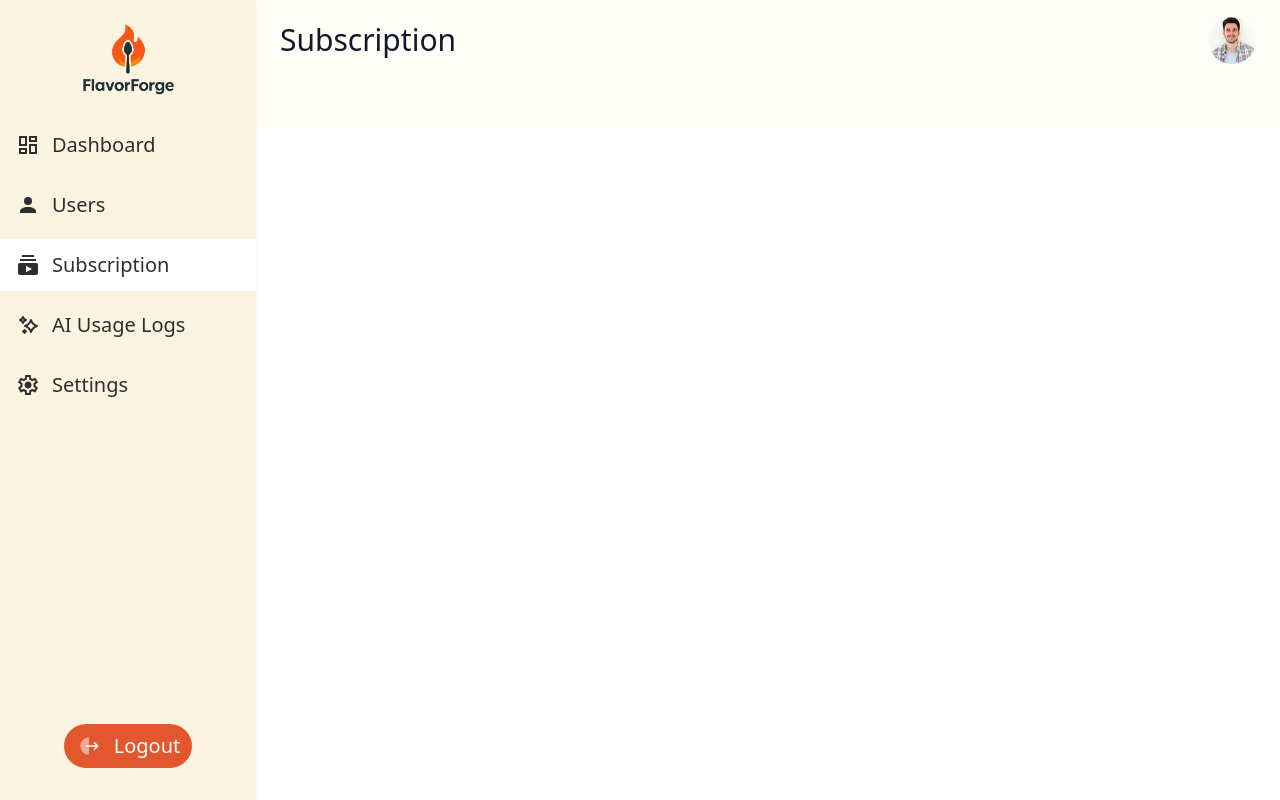
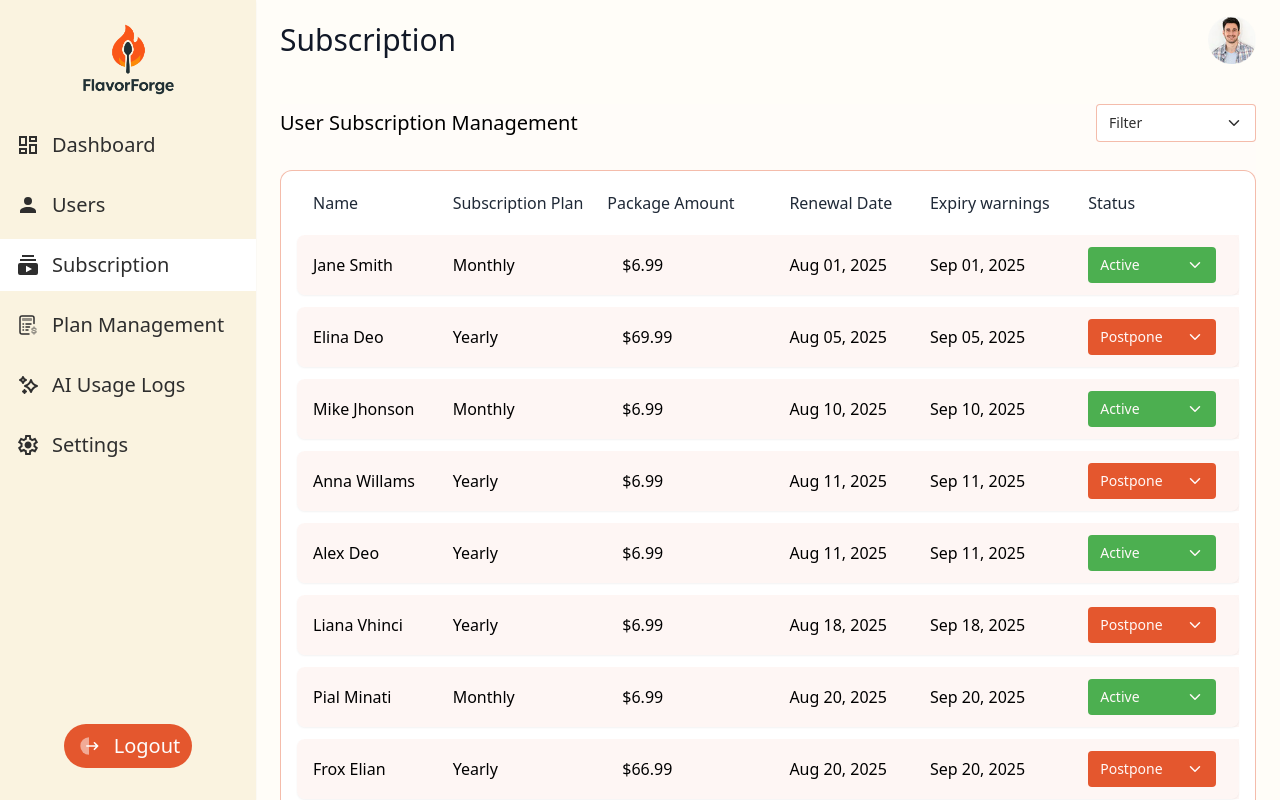
Before and after one commit to Arafat-Bhuiyan/FlavorForge, a React (Vite) app: page /admin in a window 1280 px wide. Both pictures are taken after a click on the button "Subscription". Built offline with nearby package versions, Linux system fonts and the light colour scheme.

Commit message:
Subscription - User Subscription Management full done

```diff
--- /dev/null
+++ b/public/user-subscription.json
@@ -0,0 +1,83 @@
+[
+  {
+    "id": 1,
+    "name": "Jane Smith",
+    "subPlan": "Monthly",
+    "packageAmount": "$6.99",
+    "renewalDate": "Aug 01, 2025",
+    "expiryWarnings": "Sep 01, 2025",
+    "status": "Active"
+  },
+  {
+    "id": 2,
+    "name": "Elina Deo",
+    "subPlan": "Yearly",
+    "packageAmount": "$69.99",
+    "renewalDate": "Aug 05, 2025",
+    "expiryWarnings": "Sep 05, 2025",
+    "status": "Postpone"
+  },
+  {
+    "id": 3,
+    "name": "Mike Jhonson",
+    "subPlan": "Monthly",
+    "packageAmount": "$6.99",
+    "renewalDate": "Aug 10, 2025",
+    "expiryWarnings": "Sep 10, 2025",
+    "status": "Active"
+  },
+  {
+    "id": 4,
+    "name": "Anna Willams",
+    "subPlan": "Yearly",
+    "packageAmount": "$6.99",
+    "renewalDate": "Aug 11, 2025",
+    "expiryWarnings": "Sep 11, 2025",
+    "status": "Postpone"
+  },
+  {
+    "id": 5,
+    "name": "Alex Deo",
+    "subPlan": "Yearly",
+    "packageAmount": "$6.99",
+    "renewalDate": "Aug 11, 2025",
+    "expiryWarnings": "Sep 11, 2025",
+    "status": "Active"
+  },
+  {
+    "id": 6,
+    "name": "Liana Vhinci",
+    "subPlan": "Yearly",
+    "packageAmount": "$6.99",
+    "renewalDate": "Aug 18, 2025",
+    "expiryWarnings": "Sep 18, 2025",
+    "status": "Postpone"
+  },
+  {
+    "id": 7,
+    "name": "Pial Minati",
+    "subPlan": "Monthly",
+    "packageAmount": "$6.99",
+    "renewalDate": "Aug 20, 2025",
+    "expiryWarnings": "Sep 20, 2025",
+    "status": "Active"
+  },
+  {
+    "id": 8,
+    "name": "Frox Elian",
+    "subPlan": "Yearly",
+    "packageAmount": "$66.99",
+    "renewalDate": "Aug 20, 2025",
+    "expiryWarnings": "Sep 20, 2025",
+    "status": "Postpone"
+  },
+  {
+    "id": 9,
+    "name": "Tom Lio",
+    "subPlan": "Monthly",
+    "packageAmount": "$6.99",
+    "renewalDate": "Aug 30, 2025",
+    "expiryWarnings": "Sep 30, 2025",
+    "status": "Active"
+  }
+]
--- a/src/Admin/CustomDropdown.jsx
+++ b/src/Admin/CustomDropdown.jsx
@@ -11,11 +11,19 @@ export default function CustomDropdown({ options, defaultLabel, onSelect }) {
     if (onSelect) onSelect(option);
   };
 
+  // Make a mapping for setting the background color according to the status.
+  const statusColors = {
+    Active: "bg-[#4CAF50] text-[#FFF9F8] border-none font-medium",
+    Postpone: "bg-[#E4572E] text-[#FFF9F8] border-none font-medium",
+    Default: "bg-white text-[#2e2e2e] border-[#E4572E]/40",
+  };
+
   return (
     <div className="relative w-full">
       <button
         onClick={() => setOpen(!open)}
-        className="w-full flex items-center justify-between border border-[#E4572E]/40 rounded px-3 py-2 text-sm text-[#2e2e2e] focus:ring-1 focus:ring-[#E4572E]/60"
+        className={`w-full flex items-center justify-between rounded px-3 py-2 text-sm border border-[#E4572E]/40 focus:ring-1 focus:ring-[#E4572E]/60
+          ${statusColors[selected] || statusColors.Default}`}
       >
         {selected}
         {open ? <ChevronUp size={18} /> : <ChevronDown size={18} />}
--- a/src/Admin/Dashboard/DashboardMainPage.jsx
+++ b/src/Admin/Dashboard/DashboardMainPage.jsx
@@ -5,6 +5,7 @@ import { StartCards } from "./StartCards";
 import Users from "../Users/Users";
 import AiUsageLogs from "../AiUsageLogs/AiUsageLogs";
 import Settings from "../Settings/Settings";
+import { Subscription } from "../Subscription/Subscription";
 
 export default function DashboardMainPage() {
   const [currentComponent, setCurrentComponent] = useState("Dashboard"); // New state to track the active component
@@ -35,6 +36,8 @@ export default function DashboardMainPage() {
                 ? "AI Usage Logs"
                 : currentComponent === "Settings"
                 ? "Settings"
+                : currentComponent === "Plan Management"
+                ? "Plan Management"
                 : "Dashboard"}
             </h1>
             <img src={profile} alt="profile" className="w-12 h-12" />
@@ -53,6 +56,7 @@ export default function DashboardMainPage() {
           {currentComponent === "Users" && <Users />}
           {currentComponent === "AI Usage Logs" && <AiUsageLogs />}
           {currentComponent === "Settings" && <Settings />}
+          {currentComponent === "Subscription" && <Subscription />}
         </div>
       </div>
     </div>
--- a/src/Admin/Sidebar/Sidebar.jsx
+++ b/src/Admin/Sidebar/Sidebar.jsx
@@ -1,5 +1,3 @@
-
-
 export const Sidebar = ({ currentComponent, onMenuClick }) => {
   const dashboard = () => (
     <svg
@@ -69,6 +67,28 @@ export const Sidebar = ({ currentComponent, onMenuClick }) => {
       ></path>
     </svg>
   );
+  const plan = () => (
+    <svg
+      xmlns="http://www.w3.org/2000/svg"
+      width={24}
+      height={24}
+      viewBox="0 0 24 24"
+    >
+      <path
+        fill="#2e2e2e"
+        d="M6 2.25A2.75 2.75 0 0 0 3.25 5v14A2.75 2.75 0 0 0 6 21.75h7a.75.75 0 0 0 0-1.5H6c-.69 0-1.25-.56-1.25-1.25V5c0-.69.56-1.25 1.25-1.25h10c.69 0 1.25.56 1.25 1.25v5.5a.75.75 0 0 0 1.5 0V5A2.75 2.75 0 0 0 16 2.25z"
+      ></path>
+      <path
+        fill="#2e2e2e"
+        d="M7 10.25a.75.75 0 0 0 0 1.5h.5a.75.75 0 0 0 0-1.5zm3 0a.75.75 0 0 0 0 1.5h5a.75.75 0 0 0 0-1.5zm-3 3a.75.75 0 0 0 0 1.5h.5a.75.75 0 0 0 0-1.5zm3 0a.75.75 0 0 0 0 1.5h3.5a.75.75 0 0 0 0-1.5zm-3 3a.75.75 0 0 0 0 1.5h.5a.75.75 0 0 0 0-1.5zm3 0a.75.75 0 0 0 0 1.5h2a.75.75 0 0 0 0-1.5z"
+      ></path>
+      <path
+        fill="#2e2e2e"
+        d="M6.076 5.617C6 5.801 6 6.034 6 6.5s0 .699.076.883a1 1 0 0 0 .541.54C6.801 8 7.034 8 7.5 8h7c.466 0 .699 0 .883-.076a1 1 0 0 0 .54-.541C16 7.199 16 6.966 16 6.5s0-.699-.076-.883a1 1 0 0 0-.541-.54C15.199 5 14.966 5 14.5 5h-7c-.466 0-.699 0-.883.076a1 1 0 0 0-.54.541M18.75 14a.75.75 0 0 0-1.5 0v.417h-.087c-.957 0-1.913.7-1.913 1.766c0 .444.12.852.421 1.173c.278.295.633.431.908.513l2.418.701c.092.027.153.052.193.072a.3.3 0 0 1 .042.026l.002.004a.5.5 0 0 1 .016.145c0 .037-.016.093-.084.154a.5.5 0 0 1-.33.112h-1.505c-.419 0-.581-.274-.581-.416a.75.75 0 0 0-1.5 0c0 1.12.973 1.877 2 1.915V21a.75.75 0 0 0 1.5 0v-.417h.087c.957 0 1.913-.7 1.913-1.766c0-.444-.12-.852-.421-1.173c-.278-.295-.633-.431-.908-.513l-2.418-.701a1 1 0 0 1-.193-.072a.3.3 0 0 1-.042-.026l-.002-.004a.5.5 0 0 1-.016-.145c0-.037.016-.093.084-.154a.5.5 0 0 1 .33-.112h1.505c.419 0 .581.274.581.416a.75.75 0 0 0 1.5 0c0-1.12-.973-1.877-2-1.915z"
+        opacity={0.5}
+      ></path>
+    </svg>
+  );
   const logout = () => (
     <svg
       xmlns="http://www.w3.org/2000/svg"
@@ -89,6 +109,7 @@ export const Sidebar = ({ currentComponent, onMenuClick }) => {
     { icon: dashboard, label: "Dashboard", active: true },
     { icon: user, label: "Users" },
     { icon: subscription, label: "Subscription" },
+    { icon: plan, label: "Plan Management" },
     { icon: ai, label: "AI Usage Logs" },
     { icon: settings, label: "Settings" },
   ];
@@ -96,7 +117,11 @@ export const Sidebar = ({ currentComponent, onMenuClick }) => {
     <div className="w-64 bg-[#FAF3E0] shadow-sm relative">
       {/* Logo */}
       <div className="p-6">
-        <img src="/public/FlavorForgeLogo.png" className="w-[93px] h-[71px] mx-auto" alt="" />
+        <img
+          src="/public/FlavorForgeLogo.png"
+          className="w-[93px] h-[71px] mx-auto"
+          alt=""
+        />
       </div>
 
       {/* Navigation */}
--- /dev/null
+++ b/src/Admin/Subscription/Subscription.jsx
@@ -0,0 +1,85 @@
+import { useEffect, useState } from "react";
+import CustomDropdown from "../CustomDropdown";
+import usersData from "../../../public/user-subscription.json";
+
+export const Subscription = () => {
+  const timeOptions = ["All", "Monthly", "Yearly"];
+  const [users, setUsers] = useState([]);
+  const [statusMap, setStatusMap] = useState({});
+
+  useEffect(() => {
+    setUsers(usersData); // Load data from JSON
+
+    // Initialize the statusMap with the users' current statuses
+    const initialStatus = {};
+    usersData.forEach((user) => {
+      initialStatus[user.id] = user.status;
+    });
+    setStatusMap(initialStatus);
+  }, [usersData]);
+
+  const handleSelect = (userId, option) => {
+    setStatusMap((prevStatus) => ({
+      ...prevStatus,
+      [userId]: option,
+    }));
+    // Call the toggleStatus function if necessary
+    // toggleStatus(userId, option);
+  };
+
+  return (
+    <div className="bg-[#FFFCF9]">
+      <div className="flex justify-between items-center mb-7">
+        <h1 className="font-medium text-xl">User Subscription Management</h1>
+        <div className="flex items-center space-x-2 w-40">
+          <CustomDropdown options={timeOptions} defaultLabel="Filter" />
+        </div>
+      </div>
+
+      <div className="w-full border border-[#E4572E]/40 rounded-xl px-4 bg-white">
+        <table className="w-full border-separate border-spacing-y-3">
+          <thead>
+            <tr className="text-left">
+              <th className="px-4 py-2 font-medium text-gray-800">Name</th>
+              <th className="px-4 py-2 font-medium text-gray-800">
+                Subscription Plan
+              </th>
+              <th className="pr-8 py-2 font-medium text-gray-800">
+                Package Amount
+              </th>
+              <th className="px-4 py-2 text-start font-medium text-gray-800">
+                Renewal Date
+              </th>
+              <th className="px-4 py-2 text-start font-medium text-gray-800">
+                Expiry warnings
+              </th>
+              <th className="px-4 py-2 text-start font-medium text-gray-800">
+                Status
+              </th>
+            </tr>
+          </thead>
+          <tbody>
+            {users.map((user) => (
+              <tr key={user.id} className="bg-[#E4572E]/5 shadow-sm rounded-lg">
+                <td className="px-4 py-3 rounded-l-lg">{user.name}</td>
+                <td className="px-4 py-3">{user.subPlan}</td>
+                <td className="px-4 py-3">{user.packageAmount}</td>
+                <td className="px-4 py-3">{user.renewalDate}</td>
+                <td className="px-4 py-3">{user.expiryWarnings}</td>
+                <td className="px-4 py-3">
+                  <div className="relative w-32">
+                    <CustomDropdown
+                      options={["Active", "Postpone"]}
+                      defaultLabel={statusMap[user.id]}
+                      onSelect={(option) => handleSelect(user.id, option)}
+                    />
+                  </div>
+                </td>
+              </tr>
+            ))}
+          </tbody>
+        </table>
+      </div>
+    </div>
+  );
+};
```
